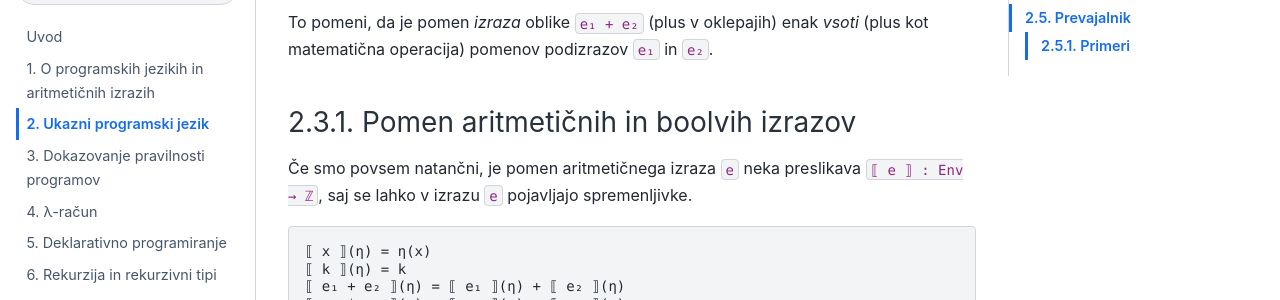
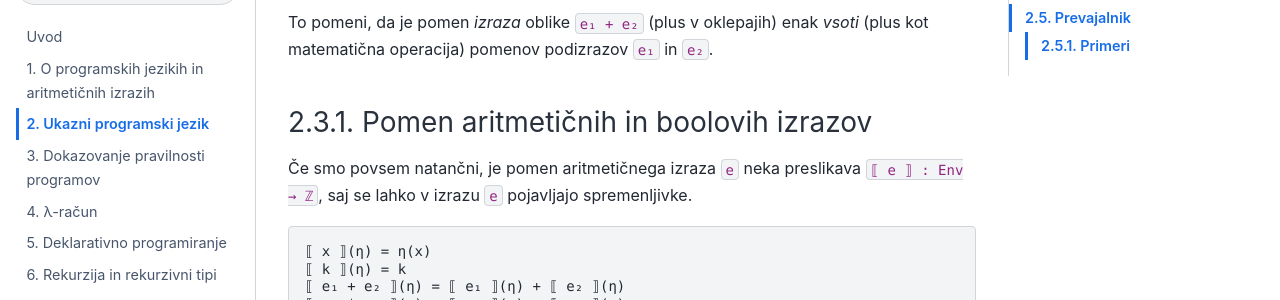
Before and after one commit to andrejbauer/ppj-skripta, a Jupyter Book: the page built from 02-ukazni-programski-jezik/02-ukazni-programski-jezik.md, in a window 1280 px wide and 900 px high, scrolled down 5943 px. Shown: the part 155-455 px from the top of the window. Built offline with Jupyter Book 1.0.4 settings and Sphinx 7.4.7 and the Sphinx Book theme 1.1.4, drawn with Linux system fonts in a browser that asks for light colours.

Commit message:
boolv -> boolov

```diff
--- a/02-ukazni-programski-jezik/02-ukazni-programski-jezik.md
+++ b/02-ukazni-programski-jezik/02-ukazni-programski-jezik.md
@@ -289,7 +289,7 @@ s tem povemo, da je pomen *niza znakov* `"42"` število, ki mu po slovensko reč
 To pomeni, da je pomen *izraza* oblike `e₁ + e₂` (plus v oklepajih) enak *vsoti* (plus
 kot matematična operacija) pomenov podizrazov `e₁` in `e₂`.
 
-### Pomen aritmetičnih in boolvih izrazov
+### Pomen aritmetičnih in boolovih izrazov
 
 Če smo povsem natančni, je pomen aritmetičnega izraza `e` neka preslikava `⟦ e ⟧ : Env → ℤ`, saj se lahko v izrazu `e` pojavljajo spremenljivke.
 
```
